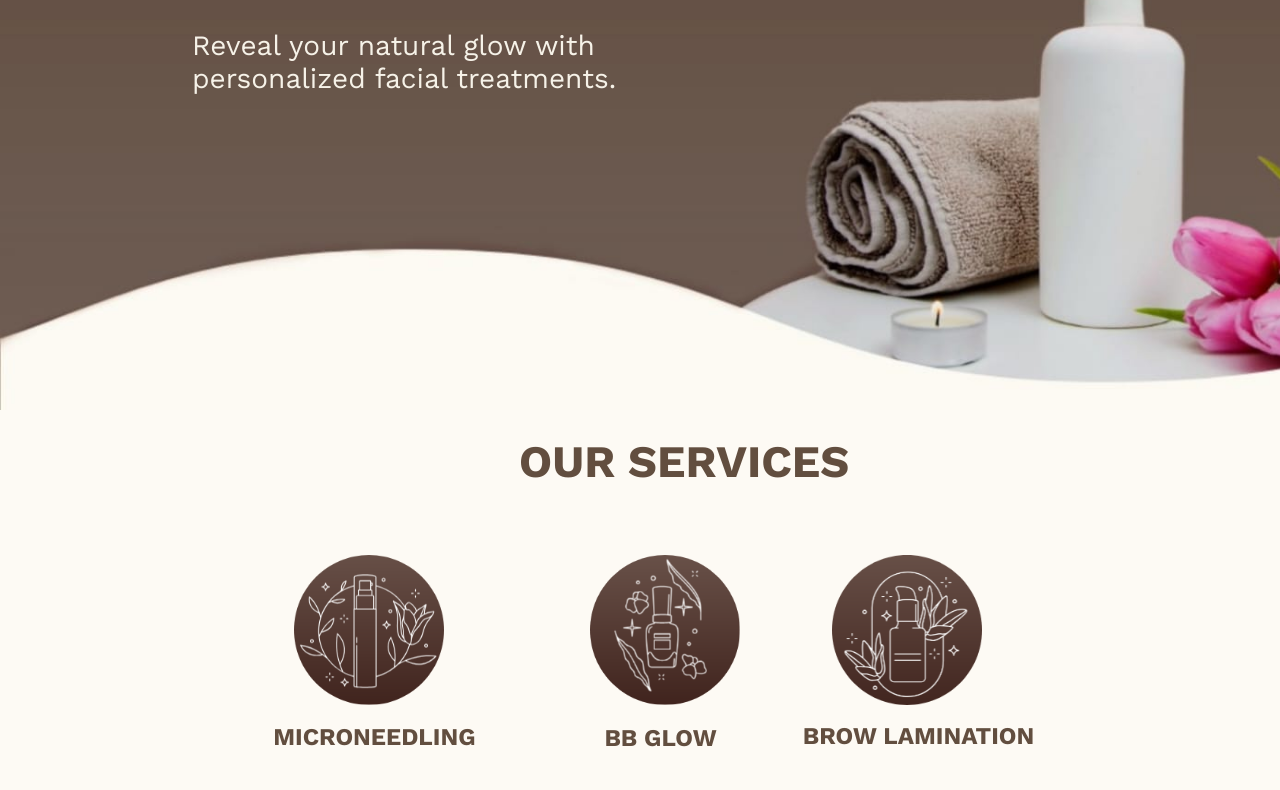
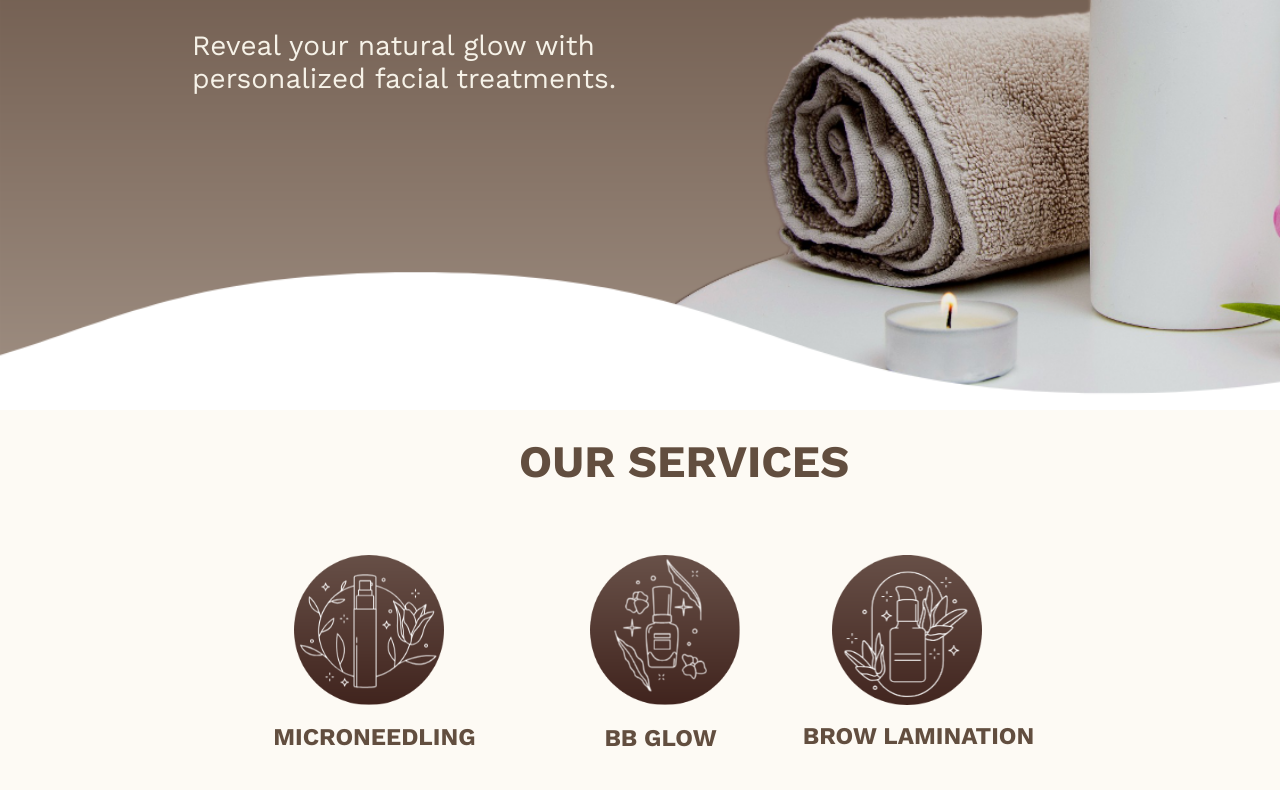
Before and after one commit to radic04/sglow-stuttgart, a plain HTML site: page index.html in a window 1280 px wide. Shown: the part 320-1110 px from the top of the page. Drawn offline with nearby package versions, Linux system fonts and the light colour scheme; a web font is replaced by a local one.

Commit message:
Fix header

```diff
--- a/styles/styleHome.css
+++ b/styles/styleHome.css
@@ -55,7 +55,7 @@ body{
 }
 
 .topPart{
-    background-image: url("../images/top1.jpg");
+    background-image: url("../images/top1.png");
     background-size: cover;
     background-repeat: no-repeat;
     height:730px;
```
Also changed, not shown: images/coverTransparent.jpg (deleted), images/top1.png (added).
